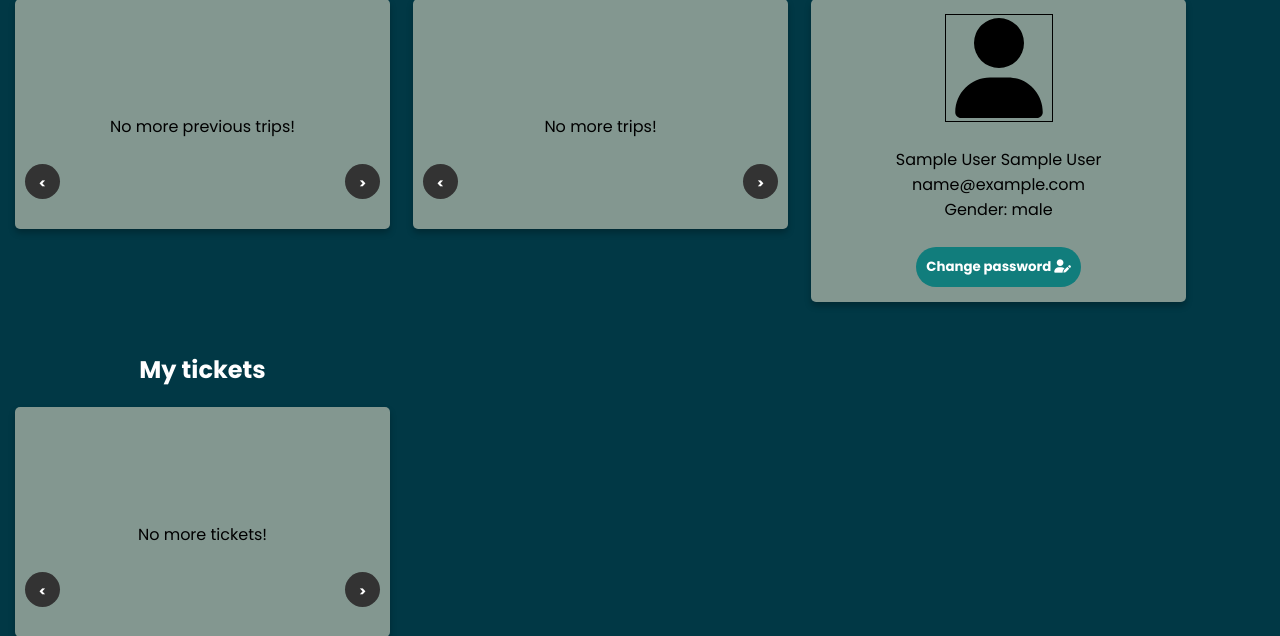
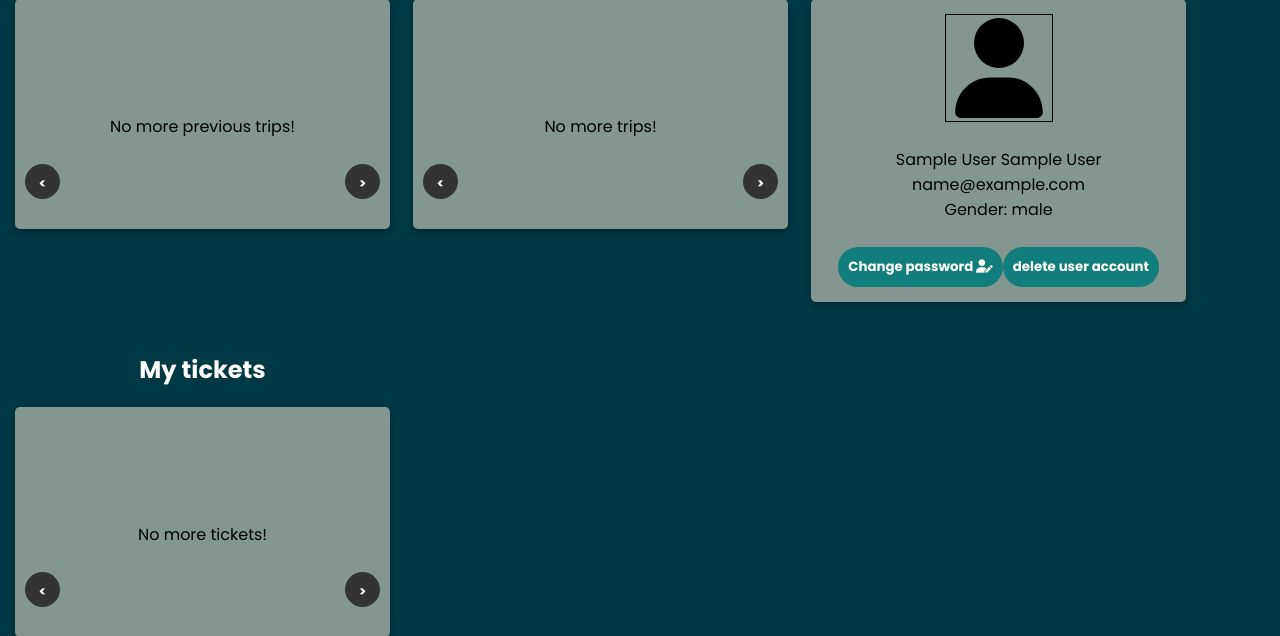
Before and after one commit to Seniru/boat-safari-trip-management, a PHP site: page /src/user-profile.php?id=1 in a window 1280 px wide. Shown: the part 226-862 px from the top of the page. Run offline with PHP 8.4, Linux system fonts and the light colour scheme; the visitor is signed in with stand-in values (Sample User, id 1); data that the repository does not hold is empty; some libraries are stand-ins or nearby versions.

Commit message:
Delete account

```diff
--- a/src/user-profile.php
+++ b/src/user-profile.php
@@ -91,6 +91,11 @@
         } else {
             echo "<script>alert('Operation failed!')</script>";
         }
+    }
+
+    if(isset($_GET["delete-account"])){
+        $conn->query("DELETE FROM User WHERE UserID=$userid");
+        header("Location: logout.php");
     }
 
     function createReview($trip, $rating, $review) {
@@ -299,6 +304,7 @@
                         ";
                     }
                 ?>
+               <a href="user-profile.php?delete-account"><button>delete user account</button></a>
             </div>
         </section>
         <section id="tickets">
```
